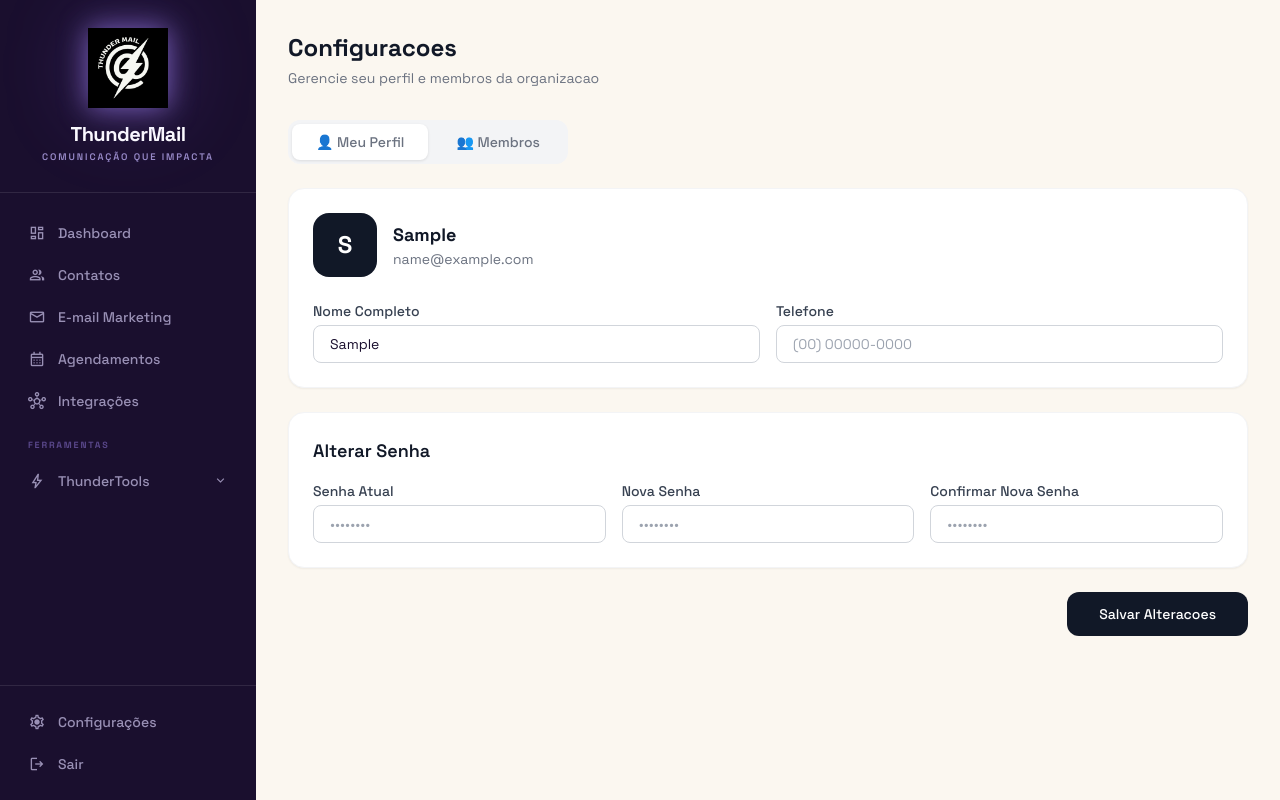
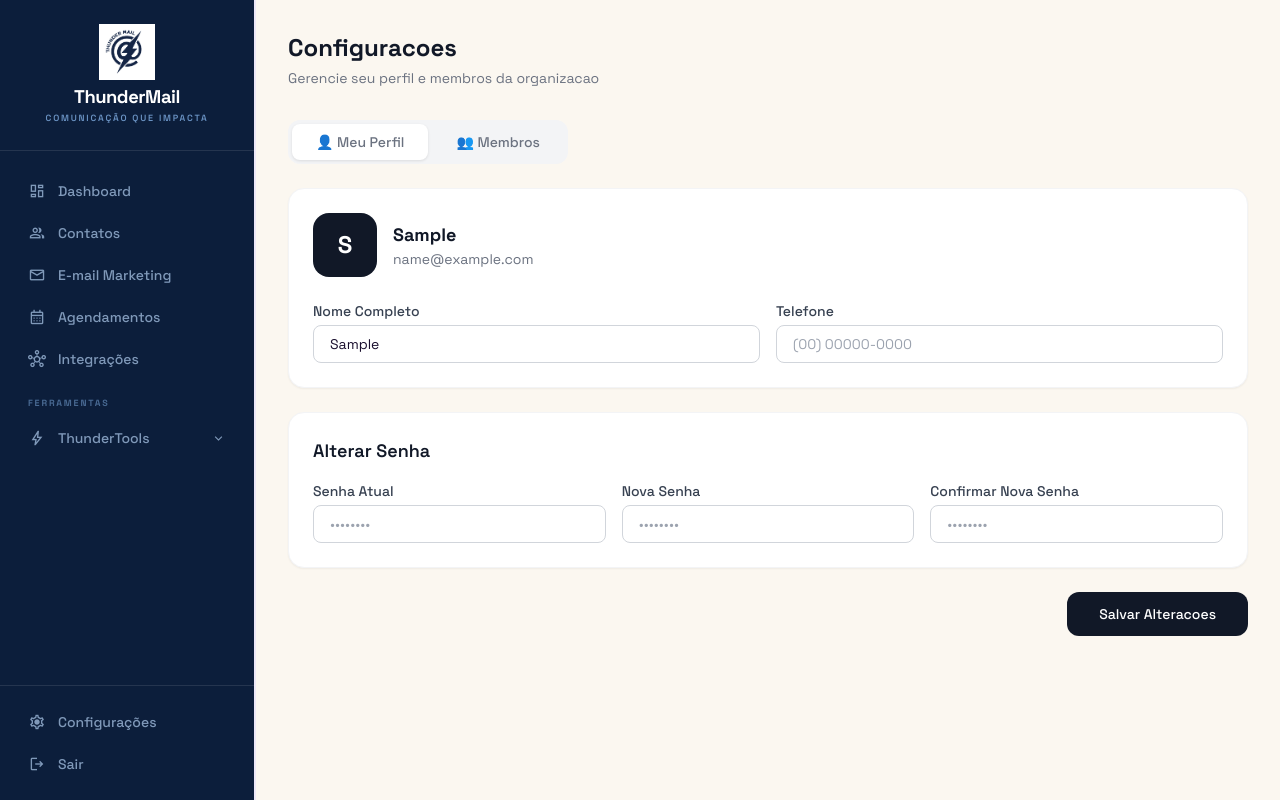
Before and after one commit to uDanielMelo/thundermail, a Django app: page /accounts/perfil/ in a window 1280 px wide. Run offline with Django 4.2, Linux system fonts and the light colour scheme; the visitor is signed in with stand-in values (Sample User, id 1); parts of the project's set-up code (start-up, migrations or seed data) failed here and were passed over; some libraries are stand-ins or nearby versions.

Commit message:
fix: sidebar azul escuro, logo sem fundo preto e integrada ao visual pastel
- Sidebar: #0C1E3B (azul marinho escuro) com borda cream de transição
- Logo: mix-blend-mode screen remove o fundo preto nativamente
- Logo reduzido (w-14) e apresentação mais limpa sem blur/glow
- Acentos de nav migrados de violeta para sky/azul (coerência com sidebar)
- base_auth: logo também usa mix-blend-mode no card azul escuro

Co-Authored-By: Claude Sonnet 4.6 <noreply@anthropic.com>

```diff
--- a/templates/base.html
+++ b/templates/base.html
@@ -34,19 +34,16 @@
 <div class="flex min-h-screen">
 
     <!-- SIDEBAR -->
-    <aside class="w-64 bg-[#1A0F2E] text-white flex flex-col fixed h-full z-10">
+    <aside class="w-64 bg-[#0C1E3B] text-white flex flex-col fixed h-full z-10 border-r-2 border-[#EDE8F7]">
 
-        <!-- Logo em destaque -->
-        <div class="px-5 py-7 border-b border-white/10 flex flex-col items-center gap-3">
-            <div class="relative flex items-center justify-center">
-                <div class="absolute w-24 h-24 rounded-full bg-violet-500/25 blur-2xl"></div>
-                <img src="/static/logo.png" alt="ThunderMail"
-                     class="relative w-20 h-20"
-                     style="filter: invert(1) drop-shadow(0 0 14px rgba(167,139,250,0.65))">
-            </div>
-            <div class="text-center mt-1">
-                <h1 class="text-[1.25rem] font-bold text-white tracking-tight leading-none">ThunderMail</h1>
-                <span class="text-[9.5px] font-semibold tracking-[0.2em] text-violet-300/75 uppercase mt-1.5 block">Comunicação que impacta</span>
+        <!-- Logo -->
+        <div class="px-5 py-6 border-b border-white/10 flex flex-col items-center gap-2">
+            <img src="/static/logo.png" alt="ThunderMail"
+                 class="w-14 h-14"
+                 style="mix-blend-mode: screen">
+            <div class="text-center">
+                <h1 class="text-[1.15rem] font-bold text-white tracking-tight leading-none">ThunderMail</h1>
+                <span class="text-[9px] font-semibold tracking-[0.2em] text-blue-300/70 uppercase mt-1.5 block">Comunicação que impacta</span>
             </div>
         </div>
 
@@ -55,7 +52,7 @@
                 <li>
                     <a href="{% url 'dashboard' %}"
                         class="flex items-center gap-3 px-4 py-2.5 rounded-xl text-sm font-medium transition-all duration-150
-                        {% if request.resolver_match.url_name == 'dashboard' %}bg-violet-500/20 text-violet-100 border border-violet-400/25 shadow-inner{% else %}text-violet-200/65 hover:bg-white/6 hover:text-white{% endif %}">
+                        {% if request.resolver_match.url_name == 'dashboard' %}bg-sky-500/20 text-sky-100 border border-sky-400/25{% else %}text-blue-200/65 hover:bg-white/8 hover:text-white{% endif %}">
                         <span class="material-symbols-outlined">dashboard</span>
                         Dashboard
                     </a>
@@ -63,7 +60,7 @@
                 <li>
                     <a href="{% url 'contacts:list' %}"
                         class="flex items-center gap-3 px-4 py-2.5 rounded-xl text-sm font-medium transition-all duration-150
-                        {% if request.resolver_match.url_name == 'list' and 'contacts' in request.resolver_match.namespaces %}bg-violet-500/20 text-violet-100 border border-violet-400/25 shadow-inner{% else %}text-violet-200/65 hover:bg-white/6 hover:text-white{% endif %}">
+                        {% if request.resolver_match.url_name == 'list' and 'contacts' in request.resolver_match.namespaces %}bg-sky-500/20 text-sky-100 border border-sky-400/25{% else %}text-blue-200/65 hover:bg-white/8 hover:text-white{% endif %}">
                         <span class="material-symbols-outlined">group</span>
                         Contatos
                     </a>
@@ -71,7 +68,7 @@
                 <li>
                     <a href="{% url 'campaigns:list' %}?channel=email"
                         class="flex items-center gap-3 px-4 py-2.5 rounded-xl text-sm font-medium transition-all duration-150
-                        text-violet-200/65 hover:bg-white/6 hover:text-white">
+                        text-blue-200/65 hover:bg-white/8 hover:text-white">
                         <span class="material-symbols-outlined">mail</span>
                         E-mail Marketing
                     </a>
@@ -79,7 +76,7 @@
                 <li>
                     <a href="{% url 'schedule:list' %}"
                         class="flex items-center gap-3 px-4 py-2.5 rounded-xl text-sm font-medium transition-all duration-150
-                        {% if request.resolver_match.url_name == 'list' and 'schedule' in request.resolver_match.namespaces %}bg-violet-500/20 text-violet-100 border border-violet-400/25 shadow-inner{% else %}text-violet-200/65 hover:bg-white/6 hover:text-white{% endif %}">
+                        {% if request.resolver_match.url_name == 'list' and 'schedule' in request.resolver_match.namespaces %}bg-sky-500/20 text-sky-100 border border-sky-400/25{% else %}text-blue-200/65 hover:bg-white/8 hover:text-white{% endif %}">
                         <span class="material-symbols-outlined">calendar_month</span>
                         Agendamentos
                     </a>
@@ -87,7 +84,7 @@
                 <li>
                     <a href="{% url 'integrations:home' %}"
                         class="flex items-center gap-3 px-4 py-2.5 rounded-xl text-sm font-medium transition-all duration-150
-                        {% if request.resolver_match.namespaces and 'integrations' in request.resolver_match.namespaces %}bg-violet-500/20 text-violet-100 border border-violet-400/25 shadow-inner{% else %}text-violet-200/65 hover:bg-white/6 hover:text-white{% endif %}">
+                        {% if request.resolver_match.namespaces and 'integrations' in request.resolver_match.namespaces %}bg-sky-500/20 text-sky-100 border border-sky-400/25{% else %}text-blue-200/65 hover:bg-white/8 hover:text-white{% endif %}">
                         <span class="material-symbols-outlined">hub</span>
                         Integrações
                     </a>
@@ -95,10 +92,10 @@
 
                 <!-- ThunderTools dropdown -->
                 <li class="pt-4">
-                    <p class="px-4 mb-2 text-[9px] font-bold uppercase tracking-[0.2em] text-violet-400/45">Ferramentas</p>
+                    <p class="px-4 mb-2 text-[9px] font-bold uppercase tracking-[0.2em] text-blue-300/45">Ferramentas</p>
                     <button onclick="toggleThunderTools()"
                         class="w-full flex items-center justify-between gap-3 px-4 py-2.5 rounded-xl text-sm font-medium transition-all duration-150
-                        {% if request.resolver_match.namespaces and 'contracts' in request.resolver_match.namespaces or request.resolver_match.namespaces and 'tasks' in request.resolver_match.namespaces or request.resolver_match.namespaces and 'documents' in request.resolver_match.namespaces or request.resolver_match.namespaces and 'billing' in request.resolver_match.namespaces %}bg-violet-500/20 text-violet-100 border border-violet-400/25{% else %}text-violet-200/65 hover:bg-white/6 hover:text-white{% endif %}">
+                        {% if request.resolver_match.namespaces and 'contracts' in request.resolver_match.namespaces or request.resolver_match.namespaces and 'tasks' in request.resolver_match.namespaces or request.resolver_match.namespaces and 'documents' in request.resolver_match.namespaces or request.resolver_match.namespaces and 'billing' in request.resolver_match.namespaces %}bg-sky-500/20 text-sky-100 border border-sky-400/25{% else %}text-blue-200/65 hover:bg-white/8 hover:text-white{% endif %}">
                         <div class="flex items-center gap-3">
                             <span class="material-symbols-outlined">bolt</span>
                             ThunderTools
@@ -111,7 +108,7 @@
                         <li>
                             <a href="{% url 'tasks:home' %}"
                                 class="flex items-center gap-3 px-4 py-2 rounded-xl text-sm font-medium transition-all duration-150
-                                {% if request.resolver_match.namespaces and 'tasks' in request.resolver_match.namespaces %}text-violet-100{% else %}text-violet-200/55 hover:bg-white/5 hover:text-white{% endif %}">
+                                {% if request.resolver_match.namespaces and 'tasks' in request.resolver_match.namespaces %}text-sky-100{% else %}text-blue-200/55 hover:bg-white/5 hover:text-white{% endif %}">
                                 <span class="material-symbols-outlined" style="font-size:16px">task_alt</span>
                                 ThunderTasks
                             </a>
@@ -119,7 +116,7 @@
                         <li>
                             <a href="{% url 'contracts:list' %}"
                                 class="flex items-center gap-3 px-4 py-2 rounded-xl text-sm font-medium transition-all duration-150
-                                {% if request.resolver_match.namespaces and 'contracts' in request.resolver_match.namespaces %}text-violet-100{% else %}text-violet-200/55 hover:bg-white/5 hover:text-white{% endif %}">
+                                {% if request.resolver_match.namespaces and 'contracts' in request.resolver_match.namespaces %}text-sky-100{% else %}text-blue-200/55 hover:bg-white/5 hover:text-white{% endif %}">
                                 <span class="material-symbols-outlined" style="font-size:16px">contract</span>
                                 Contratos
                             </a>
@@ -127,7 +124,7 @@
                         <li>
                             <a href="{% url 'documents:home' %}"
                                 class="flex items-center gap-3 px-4 py-2 rounded-xl text-sm font-medium transition-all duration-150
-                                {% if request.resolver_match.namespaces and 'documents' in request.resolver_match.namespaces %}text-violet-100{% else %}text-violet-200/55 hover:bg-white/5 hover:text-white{% endif %}">
+                                {% if request.resolver_match.namespaces and 'documents' in request.resolver_match.namespaces %}text-sky-100{% else %}text-blue-200/55 hover:bg-white/5 hover:text-white{% endif %}">
                                 <span class="material-symbols-outlined" style="font-size:16px">folder</span>
                                 Documentos
                             </a>
@@ -135,7 +132,7 @@
                         <li>
                             <a href="{% url 'billing:list' %}"
                                 class="flex items-center gap-3 px-4 py-2 rounded-xl text-sm font-medium transition-all duration-150
-                                {% if request.resolver_match.namespaces and 'billing' in request.resolver_match.namespaces %}text-violet-100{% else %}text-violet-200/55 hover:bg-white/5 hover:text-white{% endif %}">
+                                {% if request.resolver_match.namespaces and 'billing' in request.resolver_match.namespaces %}text-sky-100{% else %}text-blue-200/55 hover:bg-white/5 hover:text-white{% endif %}">
                                 <span class="material-symbols-outlined" style="font-size:16px">payments</span>
                                 Cobranças
                             </a>
@@ -148,12 +145,12 @@
         <div class="px-3 py-4 border-t border-white/10 space-y-0.5">
             <a href="{% url 'accounts:configuracoes' %}"
                 class="flex items-center gap-3 px-4 py-2.5 rounded-xl text-sm font-medium transition-all duration-150
-                {% if request.resolver_match.url_name == 'configuracoes' %}bg-violet-500/20 text-violet-100 border border-violet-400/25{% else %}text-violet-200/65 hover:bg-white/6 hover:text-white{% endif %}">
+                {% if request.resolver_match.url_name == 'configuracoes' %}bg-sky-500/20 text-sky-100 border border-sky-400/25{% else %}text-blue-200/65 hover:bg-white/8 hover:text-white{% endif %}">
                 <span class="material-symbols-outlined">settings</span>
                 Configurações
             </a>
             <a href="{% url 'accounts:logout' %}"
-                class="flex items-center gap-3 px-4 py-2.5 rounded-xl text-sm font-medium text-violet-200/65 hover:bg-white/6 hover:text-white transition-all duration-150">
+                class="flex items-center gap-3 px-4 py-2.5 rounded-xl text-sm font-medium text-blue-200/65 hover:bg-white/8 hover:text-white transition-all duration-150">
                 <span class="material-symbols-outlined">logout</span>
                 Sair
             </a>
```
Also changed, not shown: templates/base_auth.html (+4 -4 lines).
